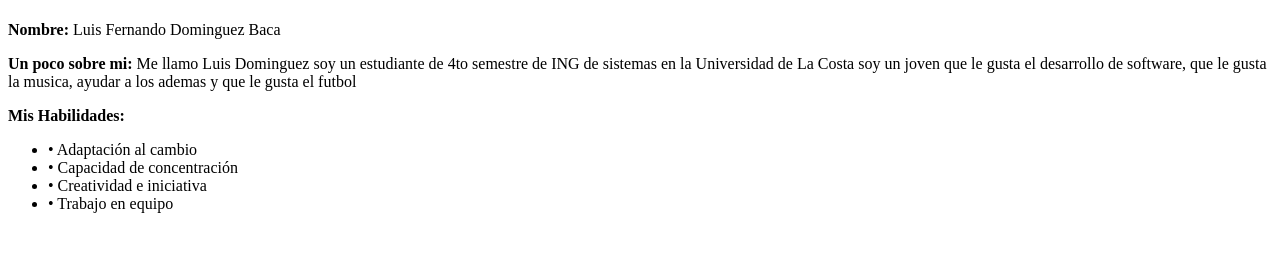
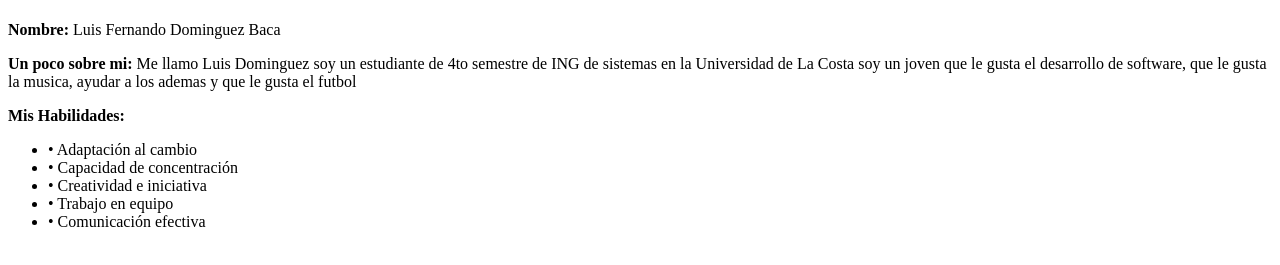
Before and after one commit to luisfer0126-lgtm/ejercicio_1_git, a plain HTML site: page index.html in a window 1280 px wide. Shown: the part 59-324 px from the top of the page. Drawn offline with Linux system fonts and the light colour scheme.

Commit message:
agrego mi quinta habilidad

```diff
--- a/index.html
+++ b/index.html
@@ -16,6 +16,7 @@
         <li> • Capacidad de concentración </li>
         <li> • Creatividad e iniciativa </li>
         <li> • Trabajo en equipo </li>
+        <li> • Comunicación efectiva </li>
 
 </body>
 </html>
```
